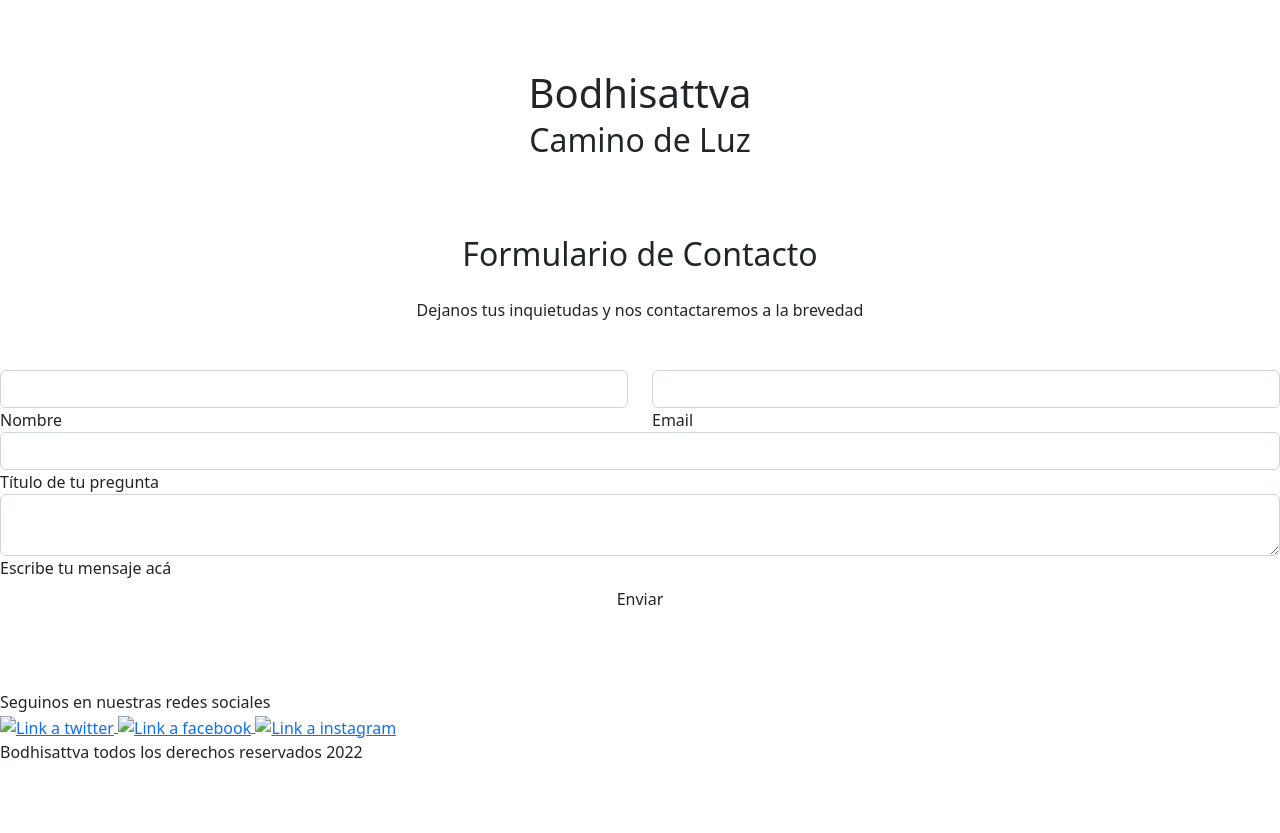
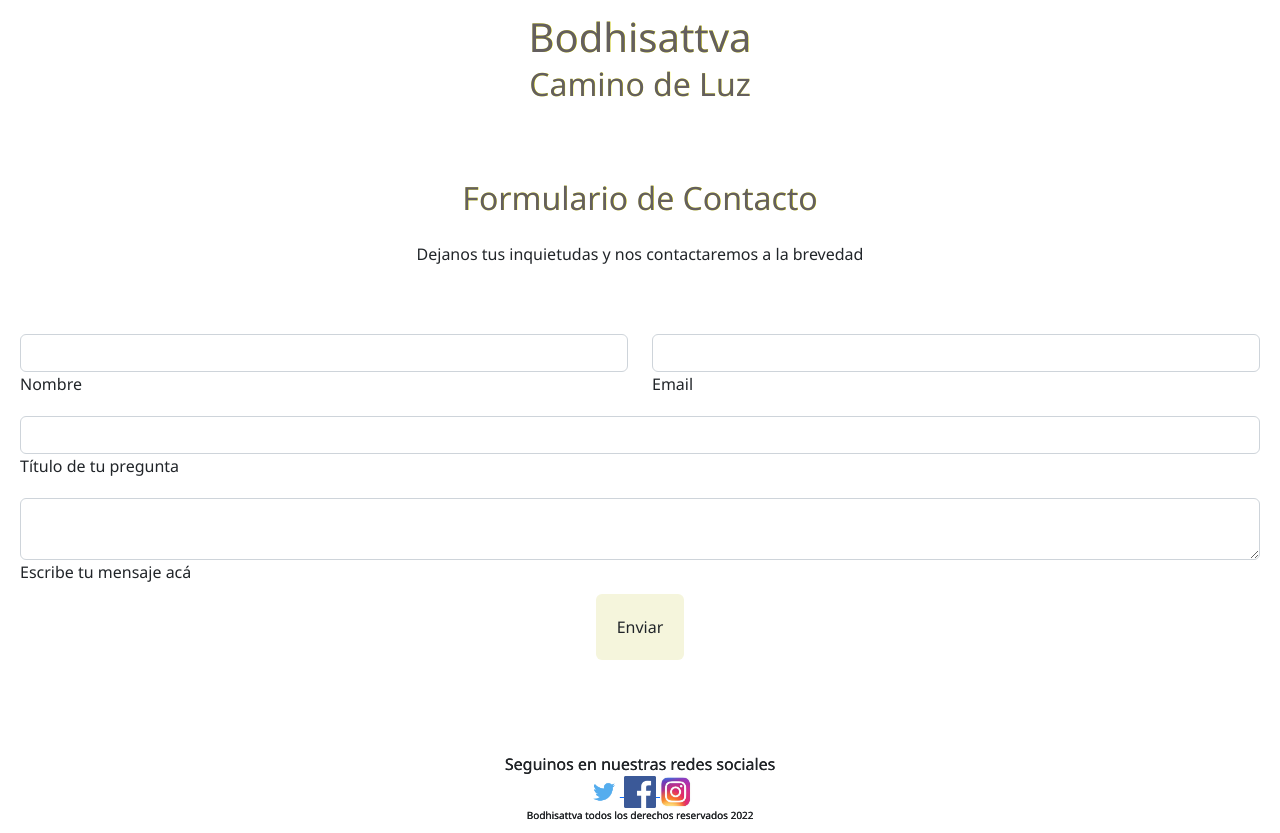
Before and after one commit to CoderNewbie009/EntregaGit, a plain HTML site: page pages/contacto.html in a window 1280 px wide. Shown: the part 288-1121 px from the top of the page. Before the commit the page ends 1052 px from the top, so only its background shows below. Drawn offline with nearby package versions, Linux system fonts and the light colour scheme; the site is published under a folder, as on GitHub Pages, so addresses that start at the root find nothing.

Commit message:
cambio menor link a carpeta css

```diff
--- a/css/styles_kits.css
+++ b/css/styles_kits.css
@@ -5,7 +5,6 @@
     box-sizing: border-box;
     font-family: 'Segoe UI', Tahoma, Geneva, Verdana, sans-serif;
     }
-
 /*Caracteristias de imágen central*/
 .bud{
     display: flex;
--- a/pages/contacto.html
+++ b/pages/contacto.html
@@ -8,7 +8,7 @@
 <link href="https://cdn.jsdelivr.net/npm/bootstrap@5.2.0-beta1/dist/css/bootstrap.min.css" rel="stylesheet" integrity="sha384-0evHe/X+R7YkIZDRvuzKMRqM+OrBnVFBL6DOitfPri4tjfHxaWutUpFmBp4vmVor" crossorigin="anonymous">
 <!-- JavaScript Bundle with Popper - Para instalar el Java -->
 <script src="https://cdn.jsdelivr.net/npm/bootstrap@5.2.0-beta1/dist/js/bootstrap.bundle.min.js" integrity="sha384-pprn3073KE6tl6bjs2QrFaJGz5/SUsLqktiwsUTF55Jfv3qYSDhgCecCxMW52nD2" crossorigin="anonymous"></script>
-    <link rel="stylesheet" href="/css/styles_contacto.css">
+    <link rel="stylesheet" href="../css/styles_contacto.css">
 <!-- favicon-->
     <link rel="shortcut icon" href="/favicon/images.png">
     <title>Bodhisattva | Formulario de Contacto | </title>
@@ -55,9 +55,9 @@
               <button class="btn btn-outline-success" type="submit">Buscar</button>
             </form>
             -->
-          </div>
         </div>
-      </nav>
+      </div>
+    </nav>
       <br><br><br>
     <h1 class="text-center m-1">Bodhisattva</h1>
     <h2 class="text-center m-1">Camino de Luz</h2>
@@ -158,11 +158,11 @@
     <footer class="footer">
       <div class="derechos">Seguinos en nuestras redes sociales</div>
         <div class="rrss">
-            <a class="links" href="https://www.twitter.com"target="_blank"><img src="/icon/tweetr.png" alt="Link a twitter" width="2.5%">
+            <a class="links" href="https://www.twitter.com"target="_blank"><img src="../icon/tweetr.png" alt="Link a twitter" width="2.5%">
             </a>
-            <a class="links" href="https://www.Facebook.com"target="_blank" ><img src="/icon/face.png" alt="Link a facebook" width="2.5%">
+            <a class="links" href="https://www.Facebook.com"target="_blank" ><img src="../icon/face.png" alt="Link a facebook" width="2.5%">
             </a>
-            <a class="links" href="https://www.instagram.com"target="_blank"><img src="/icon/insta.jpg" alt="Link a instagram" width="2.5%">
+            <a class="links" href="https://www.instagram.com"target="_blank"><img src="../icon/insta.jpg" alt="Link a instagram" width="2.5%">
             </a>
         </div>
         <div class="derechos2"> Bodhisattva todos los derechos reservados 2022<div>
```
Also changed, not shown: css/styles_home.css (+0 -10 lines), pages/beneficios.html (+1 -1 lines), pages/kits.html (+1 -1 lines), pages/mas.html (+1 -1 lines), css/styles_beneficios.css (indentation only).
